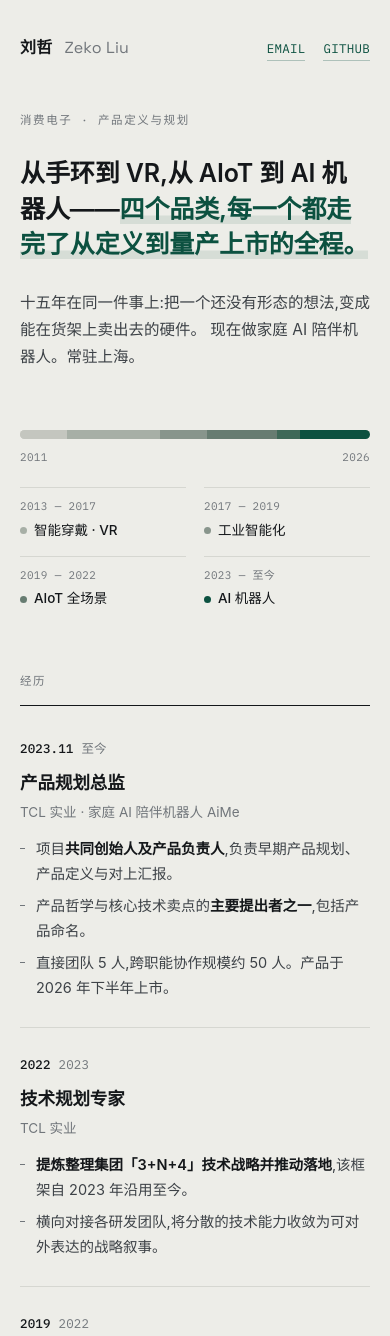
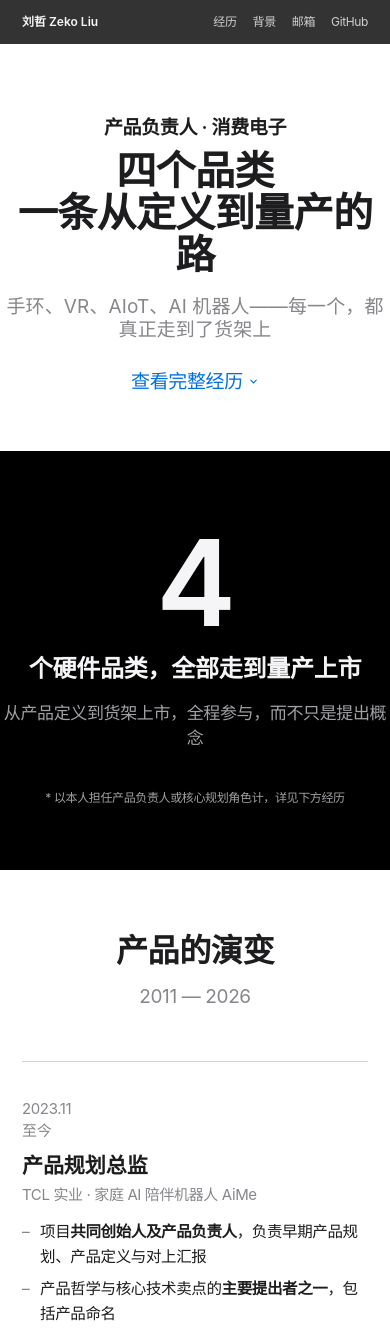
Before and after one commit to Zeko-Liu/Zeko-Liu.github.io, a plain HTML site: page index.html in a window 390 px wide. Shown: the top 1336 px of the page. Drawn offline with Linux system fonts and the light colour scheme.

Commit message:
Add files via upload

```diff
--- a/index.html
+++ b/index.html
@@ -3,505 +3,524 @@
 <head>
 <meta charset="UTF-8">
 <meta name="viewport" content="width=device-width, initial-scale=1.0">
-<title>刘哲 Zeko Liu — 消费电子产品规划</title>
-<meta name="description" content="刘哲 / Zeko Liu。消费电子产品定义与规划,覆盖智能穿戴、VR、AIoT、AI 机器人四个品类的完整量产闭环。">
-
-<!-- 若不希望被搜索引擎收录,取消下面这行的注释 -->
-<!-- <meta name="robots" content="noindex, nofollow"> -->
-
-<link rel="preconnect" href="https://fonts.googleapis.com">
-<link rel="preconnect" href="https://fonts.gstatic.com" crossorigin>
-<link href="https://fonts.googleapis.com/css2?family=IBM+Plex+Mono:wght@400;500&family=Space+Grotesk:wght@400;500;600;700&display=swap" rel="stylesheet">
+<title>刘哲 Zeko Liu — 产品负责人 · 消费电子</title>
+<meta name="description" content="刘哲 / Zeko Liu，十五年消费电子产品定义与规划，四个品类完整走完从定义到量产的全程">
 
 <style>
 :root{
-  --paper:#EDEDE8;
-  --surface:#FAFAF8;
-  --ink:#14171A;
-  --ink-2:#3D4247;
-  --muted:#71767B;
-  --rule:#D6D7D1;
-  --sig:#0C5140;
+  --bg:#ffffff;
+  --bg-dim:#f5f5f7;
+  --bg-black:#000000;
+  --ink:#1d1d1f;
+  --ink-on-black:#f5f5f7;
+  --muted:#86868b;
+  --muted-on-black:#a1a1a6;
+  --accent:#0071e3;
+  --rule:#d2d2d7;
+  --rule-on-black:#424245;
 
-  --s0:#C4C6BF;
-  --s1:#A7AFA6;
-  --s2:#88958C;
-  --s3:#677C71;
-  --s4:#3E6857;
-  --s5:#0C5140;
-
-  --mono:"IBM Plex Mono",ui-monospace,SFMono-Regular,Menlo,monospace;
-  --disp:"Space Grotesk","PingFang SC","Hiragino Sans GB","Microsoft YaHei",sans-serif;
-  --body:"PingFang SC","Hiragino Sans GB","Noto Sans SC","Microsoft YaHei",-apple-system,sans-serif;
+  --font:-apple-system,BlinkMacSystemFont,"SF Pro Display","SF Pro Text","PingFang SC","Helvetica Neue","Microsoft YaHei",Arial,sans-serif;
 }
 
-*{box-sizing:border-box;margin:0;padding:0}
-
-html{-webkit-text-size-adjust:100%}
+*{margin:0;padding:0;box-sizing:border-box}
+html{scroll-behavior:smooth}
 
 body{
-  background:var(--paper);
+  font-family:var(--font);
   color:var(--ink);
-  font-family:var(--body);
-  font-size:15px;
-  line-height:1.75;
+  background:var(--bg);
+  font-size:17px;
+  line-height:1.47059;
+  letter-spacing:-.022em;
   -webkit-font-smoothing:antialiased;
 }
 
-.wrap{
-  max-width:820px;
-  margin:0 auto;
-  padding:0 28px;
+a{color:inherit;text-decoration:none}
+
+.reveal{
+  opacity:0;
+  transform:translateY(28px);
+  transition:opacity .9s cubic-bezier(.25,.1,.25,1),transform .9s cubic-bezier(.25,.1,.25,1);
+}
+.reveal.in{opacity:1;transform:none}
+@media (prefers-reduced-motion:reduce){
+  .reveal{opacity:1;transform:none;transition:none}
+  html{scroll-behavior:auto}
 }
 
-a{color:var(--sig);text-decoration:none;border-bottom:1px solid rgba(12,81,64,.28)}
-a:hover{border-bottom-color:var(--sig)}
-a:focus-visible{outline:2px solid var(--sig);outline-offset:3px;border-radius:2px}
+/* ── 导航 ─────────────────────────── */
+.nav{
+  position:sticky;top:0;z-index:50;
+  height:44px;
+  display:flex;align-items:center;justify-content:center;
+  background:rgba(0,0,0,.8);
+  backdrop-filter:saturate(180%) blur(20px);
+  -webkit-backdrop-filter:saturate(180%) blur(20px);
+}
+.nav-inner{
+  width:100%;max-width:980px;
+  padding:0 22px;
+  display:flex;align-items:center;justify-content:space-between;
+}
+.nav-name{
+  color:#f5f5f7;
+  font-size:12px;
+  font-weight:600;
+  letter-spacing:0;
+}
+.nav-links{display:flex;gap:26px}
+.nav-links a{
+  color:rgba(245,245,247,.8);
+  font-size:12px;
+  transition:color .25s;
+}
+.nav-links a:hover{color:#f5f5f7}
 
-/* ── 页眉 ───────────────────────────── */
-.top{
-  display:flex;
-  justify-content:space-between;
-  align-items:baseline;
-  gap:20px;
-  flex-wrap:wrap;
-  padding:34px 0 0;
+/* ── 通用容器 ─────────────────────── */
+.container{max-width:980px;margin:0 auto;padding:0 22px}
+.container-narrow{max-width:692px;margin:0 auto;padding:0 22px}
+
+/* ── Hero ─────────────────────────── */
+.hero{
+  padding:96px 0 76px;
+  text-align:center;
 }
-.name{
-  font-family:var(--disp);
-  font-size:16px;
+.hero .kicker{
+  font-size:19px;
   font-weight:600;
-  letter-spacing:.01em;
+  color:var(--ink);
+  margin-bottom:8px;
 }
-.name span{color:var(--muted);font-weight:400;margin-left:8px}
-.top nav{
-  font-family:var(--mono);
-  font-size:12.5px;
-  letter-spacing:.02em;
-  display:flex;
-  gap:18px;
+.hero h1{
+  font-size:clamp(40px,6.4vw,72px);
+  font-weight:600;
+  line-height:1.05;
+  letter-spacing:-.015em;
+  max-width:15em;
+  margin:0 auto;
+}
+.hero .sub{
+  margin:20px auto 0;
+  max-width:33em;
+  font-size:clamp(19px,2.4vw,24px);
+  line-height:1.2;
+  font-weight:400;
+  color:var(--muted);
+  letter-spacing:.006em;
+}
+.hero .cta{
+  margin-top:26px;
+  display:inline-flex;
+  align-items:center;
+  gap:5px;
+  color:var(--accent);
+  font-size:19px;
+}
+.hero .cta:hover{text-decoration:underline}
+.hero .cta svg{width:11px;height:11px;transition:transform .25s}
+.hero .cta:hover svg{transform:translateY(2px)}
+
+/* ── 巨数字区块（签名元素） ───────────── */
+.stat{
+  background:var(--bg-black);
+  color:var(--ink-on-black);
+  padding:100px 0 88px;
+  text-align:center;
+}
+.stat .num{
+  font-size:clamp(120px,22vw,208px);
+  font-weight:600;
+  line-height:1;
+  letter-spacing:-.02em;
+}
+.stat .cap{
+  margin-top:8px;
+  font-size:clamp(24px,3.4vw,32px);
+  font-weight:600;
+  letter-spacing:-.01em;
+}
+.stat .sub{
+  margin-top:14px;
+  font-size:17px;
+  color:var(--muted-on-black);
+  max-width:30em;
+  margin-left:auto;margin-right:auto;
+}
+.stat .fn{
+  margin-top:38px;
+  font-size:12px;
+  color:var(--muted-on-black);
 }
 
-/* ── Hero ──────────────────────────── */
-.hero{padding:64px 0 8px}
-
-.eyebrow{
-  font-family:var(--mono);
-  font-size:11.5px;
-  letter-spacing:.14em;
-  text-transform:uppercase;
+/* ── 章节标题 ──────────────────────── */
+.section-head{
+  padding:88px 0 8px;
+  text-align:center;
+}
+.section-head h2{
+  font-size:clamp(32px,4.4vw,48px);
+  font-weight:600;
+  letter-spacing:-.012em;
+  line-height:1.08;
+}
+.section-head p{
+  margin-top:14px;
+  font-size:19px;
   color:var(--muted);
-  margin-bottom:26px;
 }
 
-.thesis{
-  font-size:clamp(25px,4.6vw,40px);
-  line-height:1.42;
-  font-weight:600;
-  letter-spacing:-.005em;
-  max-width:19em;
-}
-.thesis em{
-  font-style:normal;
-  color:var(--sig);
-  box-shadow:inset 0 -.34em 0 rgba(12,81,64,.10);
-}
-
-.sub{
-  margin-top:26px;
-  max-width:38em;
-  color:var(--ink-2);
-  font-size:15.5px;
-}
-
-/* ── 签名元素:品类光谱 ─────────────── */
-.spectrum{
-  margin:60px 0 0;
-  padding-bottom:8px;
-}
-.track{
-  display:flex;
-  height:9px;
-  border-radius:5px;
-  overflow:hidden;
-  background:var(--rule);
-}
-.track i{display:block;height:100%}
-
-.axis{
-  display:flex;
-  justify-content:space-between;
-  font-family:var(--mono);
-  font-size:11px;
-  color:var(--muted);
-  margin-top:9px;
-  letter-spacing:.03em;
-}
-
-.legend{
-  margin-top:20px;
-  display:grid;
-  grid-template-columns:repeat(auto-fit,minmax(128px,1fr));
-  gap:14px 18px;
-}
-.legend div{
-  border-top:1px solid var(--rule);
-  padding-top:9px;
-}
-.legend b{
-  display:block;
-  font-family:var(--mono);
-  font-size:11px;
-  color:var(--muted);
-  font-weight:400;
-  letter-spacing:.03em;
-}
-.legend span{
-  display:flex;
-  align-items:center;
-  gap:7px;
-  font-size:13.5px;
-  font-weight:500;
-  margin-top:2px;
-}
-.legend span::before{
-  content:"";
-  width:7px;height:7px;
-  border-radius:50%;
-  background:var(--dot,var(--muted));
-  flex:none;
-}
-
-/* ── 章节 ──────────────────────────── */
-section{padding:66px 0 0}
-
-h2{
-  font-family:var(--mono);
-  font-size:11.5px;
-  font-weight:500;
-  letter-spacing:.14em;
-  text-transform:uppercase;
-  color:var(--muted);
-  padding-bottom:14px;
-  border-bottom:1px solid var(--ink);
-  margin-bottom:6px;
-}
-
-/* ── 履历条目 ──────────────────────── */
+/* ── 履历时间线 ───────────────────── */
+.timeline{padding:44px 0 20px}
 .role{
   display:grid;
-  grid-template-columns:104px 1fr;
-  gap:24px;
-  padding:26px 0;
-  border-bottom:1px solid var(--rule);
+  grid-template-columns:112px 1fr;
+  gap:28px;
+  padding:34px 0;
+  border-top:1px solid var(--rule);
 }
-.role:last-of-type{border-bottom:none}
+.role:last-child{border-bottom:1px solid var(--rule)}
 
-.when{
-  font-family:var(--mono);
-  font-size:12.5px;
+.role .when{
+  font-size:15px;
   color:var(--muted);
-  line-height:1.6;
-  padding-top:3px;
-  letter-spacing:.01em;
+  padding-top:2px;
+  line-height:1.5;
 }
-.when b{
-  display:block;
-  color:var(--ink);
-  font-weight:500;
+.role .title{
+  font-size:21px;
+  font-weight:600;
+  letter-spacing:-.003em;
 }
-
-.title{
-  font-size:17.5px;
-  font-weight:600;
-  letter-spacing:-.002em;
-}
-.org{
-  font-size:13.5px;
+.role .org{
+  font-size:15px;
   color:var(--muted);
   margin-top:2px;
 }
 .role ul{
   list-style:none;
-  margin-top:13px;
+  margin-top:14px;
   display:grid;
-  gap:7px;
+  gap:8px;
 }
 .role li{
   position:relative;
-  padding-left:16px;
-  color:var(--ink-2);
-  font-size:14.5px;
-  line-height:1.72;
+  padding-left:18px;
+  font-size:15.5px;
+  line-height:1.6;
+  color:var(--ink);
 }
 .role li::before{
-  content:"";
-  position:absolute;
-  left:0;top:.72em;
-  width:5px;height:1px;
-  background:var(--muted);
+  content:"–";
+  position:absolute;left:0;
+  color:var(--muted);
 }
-.role li strong{color:var(--ink);font-weight:600}
+.role li b{font-weight:600}
 
-/* ── 能力 ──────────────────────────── */
-.skills{
+/* ── 能力卡片 ──────────────────────── */
+.capabilities{
+  background:var(--bg-dim);
+  padding:80px 0 90px;
+  margin-top:70px;
+}
+.cap-grid{
   display:grid;
-  grid-template-columns:repeat(auto-fit,minmax(200px,1fr));
-  gap:2px;
-  margin-top:26px;
+  grid-template-columns:repeat(3,1fr);
+  gap:20px;
+  margin-top:44px;
 }
-.skills article{
-  background:var(--surface);
-  padding:20px 20px 22px;
+.cap-card{
+  background:var(--bg);
+  border-radius:18px;
+  padding:34px 30px 38px;
 }
-.skills h3{
-  font-size:14.5px;
+.cap-card svg{width:26px;height:26px;color:var(--accent);margin-bottom:18px}
+.cap-card h3{
+  font-size:21px;
   font-weight:600;
-  margin-bottom:6px;
+  letter-spacing:-.003em;
+  margin-bottom:8px;
 }
-.skills p{
-  font-size:13.5px;
+.cap-card p{
+  font-size:15px;
   color:var(--muted);
-  line-height:1.7;
+  line-height:1.55;
 }
 
-/* ── 铭牌 ──────────────────────────── */
-.plate{
-  margin-top:66px;
-  border-top:1px solid var(--ink);
-  padding:26px 0 60px;
+/* ── 背景信息 ──────────────────────── */
+.specs{padding:88px 0 40px}
+.specs-grid{
+  margin-top:44px;
   display:grid;
-  grid-template-columns:repeat(auto-fit,minmax(158px,1fr));
-  gap:24px;
-  font-family:var(--mono);
-  font-size:12.5px;
-  line-height:1.85;
-  color:var(--ink-2);
+  grid-template-columns:repeat(2,1fr);
+  gap:0 60px;
 }
-.plate b{
-  display:block;
-  font-weight:400;
-  font-size:10.5px;
-  letter-spacing:.14em;
-  text-transform:uppercase;
+.spec-block{
+  padding:22px 0;
+  border-top:1px solid var(--rule);
+}
+.spec-block h4{
+  font-size:12px;
+  font-weight:600;
   color:var(--muted);
-  margin-bottom:5px;
+  margin-bottom:8px;
+}
+.spec-block p{
+  font-size:17px;
+  line-height:1.5;
 }
 
-.colophon{
-  border-top:1px solid var(--rule);
-  padding:18px 0 44px;
-  font-family:var(--mono);
-  font-size:11px;
+/* ── 页脚 ──────────────────────────── */
+footer{
+  background:var(--bg-dim);
+  padding:34px 0 40px;
+  margin-top:70px;
+}
+.footer-top{
+  padding-bottom:18px;
+  border-bottom:1px solid var(--rule);
+  font-size:12px;
   color:var(--muted);
+  line-height:1.6;
+}
+.footer-bottom{
+  padding-top:16px;
   display:flex;
   justify-content:space-between;
-  gap:14px;
   flex-wrap:wrap;
-  letter-spacing:.03em;
+  gap:10px;
+  font-size:12px;
+  color:var(--muted);
 }
+.footer-bottom a{border-bottom:1px solid transparent}
+.footer-bottom a:hover{border-bottom-color:var(--muted)}
 
-/* ── 入场 ──────────────────────────── */
-.track i{
-  transform:scaleX(0);
-  transform-origin:left;
-  animation:grow .9s cubic-bezier(.22,1,.36,1) forwards;
-}
-@keyframes grow{to{transform:scaleX(1)}}
-
-@media (prefers-reduced-motion:reduce){
-  .track i{animation:none;transform:none}
-}
-
-@media (max-width:620px){
-  .wrap{padding:0 20px}
-  .role{grid-template-columns:1fr;gap:10px}
-  .when{padding-top:0}
-  .when b{display:inline;margin-right:8px}
-  .hero{padding:48px 0 0}
-  section{padding:52px 0 0}
+/* ── 响应式 ────────────────────────── */
+@media (max-width:734px){
+  .cap-grid{grid-template-columns:1fr}
+  .specs-grid{grid-template-columns:1fr;gap:0}
+  .role{grid-template-columns:1fr;gap:8px}
+  .nav-links{gap:16px}
+  .hero{padding:70px 0 56px}
+  .stat{padding:72px 0 64px}
+  .section-head{padding:64px 0 6px}
 }
 </style>
 </head>
 <body>
 
-<div class="wrap">
-
-  <header class="top">
-    <div class="name">刘哲 <span>Zeko Liu</span></div>
-    <nav>
-      <a href="mailto:your@email.com">EMAIL</a>
-      <a href="https://github.com/iZeko24">GITHUB</a>
-    </nav>
-  </header>
-
-  <div class="hero">
-    <div class="eyebrow">消费电子 · 产品定义与规划</div>
-
-    <h1 class="thesis">
-      从手环到 VR,从 AIoT 到 AI 机器人——<em>四个品类,每一个都走完了从定义到量产上市的全程。</em>
-    </h1>
-
-    <p class="sub">
-      十五年在同一件事上:把一个还没有形态的想法,变成能在货架上卖出去的硬件。
-      现在做家庭 AI 陪伴机器人。常驻上海。
-    </p>
-
-    <!-- 签名元素:一条时间轴上首尾相接的品类带 -->
-    <div class="spectrum">
-      <div class="track" role="img" aria-label="2011 至 2026 年的产品品类时间轴">
-        <i style="width:13.3%;background:var(--s0);animation-delay:.05s"></i>
-        <i style="width:26.7%;background:var(--s1);animation-delay:.14s"></i>
-        <i style="width:13.3%;background:var(--s2);animation-delay:.23s"></i>
-        <i style="width:20%;background:var(--s3);animation-delay:.32s"></i>
-        <i style="width:6.7%;background:var(--s4);animation-delay:.41s"></i>
-        <i style="width:20%;background:var(--s5);animation-delay:.50s"></i>
-      </div>
-      <div class="axis"><span>2011</span><span>2026</span></div>
-
-      <div class="legend">
-        <div><b>2013 — 2017</b><span style="--dot:var(--s1)">智能穿戴 · VR</span></div>
-        <div><b>2017 — 2019</b><span style="--dot:var(--s2)">工业智能化</span></div>
-        <div><b>2019 — 2022</b><span style="--dot:var(--s3)">AIoT 全场景</span></div>
-        <div><b>2023 — 至今</b><span style="--dot:var(--s5)">AI 机器人</span></div>
-      </div>
+<nav class="nav">
+  <div class="nav-inner">
+    <a class="nav-name" href="#top">刘哲 Zeko Liu</a>
+    <div class="nav-links">
+      <a href="#timeline">经历</a>
+      <a href="#specs">背景</a>
+      <a href="mailto:your@email.com">邮箱</a>
+      <a href="https://github.com/iZeko24">GitHub</a>
     </div>
   </div>
+</nav>
 
-  <section>
-    <h2>经历</h2>
+<div id="top"></div>
 
-    <div class="role">
-      <div class="when"><b>2023.11</b>至今</div>
+<!-- ── Hero ─────────────────────────── -->
+<section class="hero container reveal in">
+  <div class="kicker">产品负责人 · 消费电子</div>
+  <h1>四个品类<br>一条从定义到量产的路</h1>
+  <p class="sub">手环、VR、AIoT、AI 机器人——每一个，都真正走到了货架上</p>
+  <a class="cta" href="#timeline">
+    查看完整经历
+    <svg viewBox="0 0 24 24" fill="none" stroke="currentColor" stroke-width="2.4" stroke-linecap="round"><path d="M6 9l6 6 6-6"/></svg>
+  </a>
+</section>
+
+<!-- ── 巨数字：签名元素 ──────────────── -->
+<section class="stat reveal">
+  <div class="num">4</div>
+  <div class="cap">个硬件品类，全部走到量产上市</div>
+  <p class="sub">从产品定义到货架上市，全程参与，而不只是提出概念</p>
+  <p class="fn">* 以本人担任产品负责人或核心规划角色计，详见下方经历</p>
+</section>
+
+<!-- ── 履历时间线 ───────────────────── -->
+<section id="timeline" class="container">
+  <div class="section-head reveal">
+    <h2>产品的演变</h2>
+    <p>2011 — 2026</p>
+  </div>
+
+  <div class="timeline">
+
+    <div class="role reveal">
+      <div class="when">2023.11<br>至今</div>
       <div>
         <div class="title">产品规划总监</div>
         <div class="org">TCL 实业 · 家庭 AI 陪伴机器人 AiMe</div>
         <ul>
-          <li>项目<strong>共同创始人及产品负责人</strong>,负责早期产品规划、产品定义与对上汇报。</li>
-          <li>产品哲学与核心技术卖点的<strong>主要提出者之一</strong>,包括产品命名。</li>
-          <li>直接团队 5 人,跨职能协作规模约 50 人。产品于 2026 年下半年上市。</li>
+          <li>项目<b>共同创始人及产品负责人</b>，负责早期产品规划、产品定义与对上汇报</li>
+          <li>产品哲学与核心技术卖点的<b>主要提出者之一</b>，包括产品命名</li>
+          <li>直接团队 5 人，跨职能协作规模约 50 人，产品于 2026 年下半年上市</li>
         </ul>
       </div>
     </div>
 
-    <div class="role">
-      <div class="when"><b>2022</b>2023</div>
+    <div class="role reveal">
+      <div class="when">2022<br>2023</div>
       <div>
         <div class="title">技术规划专家</div>
         <div class="org">TCL 实业</div>
         <ul>
-          <li><strong>提炼整理集团「3+N+4」技术战略并推动落地</strong>,该框架自 2023 年沿用至今。</li>
-          <li>横向对接各研发团队,将分散的技术能力收敛为可对外表达的战略叙事。</li>
+          <li><b>提炼整理集团「3+N+4」技术战略并推动落地</b>，该框架自 2023 年沿用至今</li>
+          <li>横向对接各研发团队，将分散的技术能力收敛为可对外表达的战略叙事</li>
         </ul>
       </div>
     </div>
 
-    <div class="role">
-      <div class="when"><b>2019</b>2022</div>
+    <div class="role reveal">
+      <div class="when">2019<br>2022</div>
       <div>
         <div class="title">产品总监 · AIoT 全场景</div>
         <div class="org">TCL 实业</div>
         <ul>
-          <li>负责大 C 套系全品类产品规划,主导 <strong>AIoT 三件套从 0 到 1</strong>。</li>
-          <li>推动国内最早一批<strong>音视频跨屏流转</strong>能力落地。</li>
+          <li>负责大 C 套系全品类产品规划，主导 <b>AIoT 三件套从 0 到 1</b></li>
+          <li>推动国内最早一批<b>音视频跨屏流转</b>能力落地</li>
         </ul>
       </div>
     </div>
 
-    <div class="role">
-      <div class="when"><b>2017</b>2019</div>
+    <div class="role reveal">
+      <div class="when">2017<br>2019</div>
       <div>
         <div class="title">产品总监</div>
         <div class="org">中科创达</div>
         <ul>
-          <li>负责京东方 B7 厂 <strong>ADC 自动缺陷分类项目</strong>,合同规模数百万级。</li>
-          <li>带领 15 人以上团队完成交付,覆盖从需求定义到产线部署全程。</li>
+          <li>负责京东方 B7 厂 <b>ADC 自动缺陷分类项目</b>，合同规模数百万级</li>
+          <li>带领 15 人以上团队完成交付，覆盖从需求定义到产线部署全程</li>
         </ul>
       </div>
     </div>
 
-    <div class="role">
-      <div class="when"><b>2015</b>2016</div>
+    <div class="role reveal">
+      <div class="when">2015<br>2016</div>
       <div>
         <div class="title">VR 产品线</div>
         <div class="org">TCL 通讯</div>
         <ul>
-          <li>与 Google 合作 <strong>Cardboard / Daydream</strong> 生态产品。</li>
-          <li>产品线出货量曾达<strong>单季度全球第四</strong>。</li>
+          <li>与 Google 合作 <b>Cardboard / Daydream</b> 生态产品</li>
+          <li>产品线出货量曾达<b>单季度全球第四</b></li>
         </ul>
       </div>
     </div>
 
-    <div class="role">
-      <div class="when"><b>2013</b>2016</div>
+    <div class="role reveal">
+      <div class="when">2013<br>2016</div>
       <div>
-        <div class="title">智能穿戴产品线(手环 / 手表)</div>
+        <div class="title">智能穿戴产品线（手环 / 手表）</div>
         <div class="org">TCL 通讯</div>
         <ul>
-          <li>参与并推动产品线<strong>海外累计出货 300 万台以上</strong>,同期全球出货 Top 5。</li>
-          <li>与百度合作的主要对接人。</li>
+          <li>参与并推动产品线<b>海外累计出货 300 万台以上</b>，同期全球出货 Top 5</li>
+          <li>与百度合作的主要对接人</li>
         </ul>
       </div>
     </div>
 
-    <div class="role">
-      <div class="when"><b>2011</b>2013</div>
+    <div class="role reveal">
+      <div class="when">2011<br>2013</div>
       <div>
         <div class="title">软件工程师</div>
         <div class="org">TCL 通讯</div>
         <ul>
-          <li>集团「最佳雏鹰」奖、创新大赛冠军。</li>
+          <li>集团「最佳雏鹰」奖、创新大赛冠军</li>
         </ul>
       </div>
     </div>
-  </section>
 
-  <section>
-    <h2>做什么</h2>
-    <div class="skills">
-      <article>
+  </div>
+</section>
+
+<!-- ── 擅长什么 ──────────────────────── -->
+<section class="capabilities">
+  <div class="container">
+    <div class="section-head reveal" style="padding-top:0">
+      <h2>擅长什么</h2>
+      <p>三件事，串成一条完整的产品链路</p>
+    </div>
+
+    <div class="cap-grid">
+      <div class="cap-card reveal">
+        <svg viewBox="0 0 24 24" fill="none" stroke="currentColor" stroke-width="1.8" stroke-linecap="round" stroke-linejoin="round"><circle cx="12" cy="12" r="9"/><path d="M12 8v4l3 3"/></svg>
         <h3>创新业务探索</h3>
-        <p>在品类还没有成型时判断它值不值得做,以及应该做成什么样。</p>
-      </article>
-      <article>
+        <p>在方向还不明朗时，先看懂该不该做，以及往哪走</p>
+      </div>
+      <div class="cap-card reveal">
+        <svg viewBox="0 0 24 24" fill="none" stroke="currentColor" stroke-width="1.8" stroke-linecap="round" stroke-linejoin="round"><path d="M4 19V6a2 2 0 012-2h8l6 6v9a2 2 0 01-2 2H6a2 2 0 01-2-2z"/><path d="M14 4v6h6"/></svg>
         <h3>产品定义与规划</h3>
-        <p>把模糊的用户价值收敛成一份研发、供应链、销售都能执行的产品定义。</p>
-      </article>
-      <article>
+        <p>把模糊的用户价值，拆解成研发、供应链、销售都能执行的产品定义</p>
+      </div>
+      <div class="cap-card reveal">
+        <svg viewBox="0 0 24 24" fill="none" stroke="currentColor" stroke-width="1.8" stroke-linecap="round" stroke-linejoin="round"><rect x="3" y="11" width="4" height="9"/><rect x="10" y="6" width="4" height="14"/><rect x="17" y="3" width="4" height="17"/></svg>
         <h3>量产落地</h3>
-        <p>从定义到上市之间那段最长、最容易走样的路——四个品类都完整走过。</p>
-      </article>
-    </div>
-  </section>
-
-  <div class="plate">
-    <div>
-      <b>教育</b>
-      华东理工大学<br>
-      机械电子工程 硕士 2008–2011<br>
-      机械设计制造及自动化 学士 2004–2008
-    </div>
-    <div>
-      <b>专利</b>
-      10+ 项发明专利
-    </div>
-    <div>
-      <b>行业分享</b>
-      10+ 次行业演讲<br>
-      多次 CES 期间媒体专访
-    </div>
-    <div>
-      <b>常驻</b>
-      上海
+        <p>定义到上市之间最容易失败的一段，四个品类，没有一次中途而废</p>
+      </div>
     </div>
   </div>
+</section>
 
-  <div class="colophon">
-    <span>刘哲 / ZEKO LIU</span>
-    <span>最后更新 2026.08</span>
+<!-- ── 背景信息 ──────────────────────── -->
+<section id="specs" class="container specs">
+  <div class="section-head reveal" style="padding-top:0">
+    <h2>背景信息</h2>
   </div>
 
-</div>
+  <div class="specs-grid">
+    <div class="spec-block reveal">
+      <h4>教育</h4>
+      <p>华东理工大学<br>机械电子工程 硕士 · 2008–2011<br>机械设计制造及自动化 学士 · 2004–2008</p>
+    </div>
+    <div class="spec-block reveal">
+      <h4>专利</h4>
+      <p>10+ 项发明专利</p>
+    </div>
+    <div class="spec-block reveal">
+      <h4>行业分享</h4>
+      <p>10+ 次行业演讲<br>多次 CES 期间媒体专访</p>
+    </div>
+    <div class="spec-block reveal">
+      <h4>常驻</h4>
+      <p>上海</p>
+    </div>
+  </div>
+</section>
+
+<footer>
+  <div class="container">
+    <div class="footer-top">
+      * 「参与并推动」「提炼整理并推动落地」「主要提出者之一」等表述，均为本人对贡献程度的如实标注，非团队独占成果的个人化表达
+    </div>
+    <div class="footer-bottom">
+      <span>刘哲 / Zeko Liu</span>
+      <span>最后更新 2026.08</span>
+    </div>
+  </div>
+</footer>
+
+<script>
+(function(){
+  var els = document.querySelectorAll('.reveal:not(.in)');
+  if(!('IntersectionObserver' in window)){
+    els.forEach(function(el){ el.classList.add('in'); });
+    return;
+  }
+  var io = new IntersectionObserver(function(entries){
+    entries.forEach(function(entry){
+      if(entry.isIntersecting){
+        entry.target.classList.add('in');
+        io.unobserve(entry.target);
+      }
+    });
+  }, { threshold: 0.15, rootMargin: '0px 0px -60px 0px' });
+  els.forEach(function(el){ io.observe(el); });
+})();
+</script>
 
 </body>
 </html>
```
